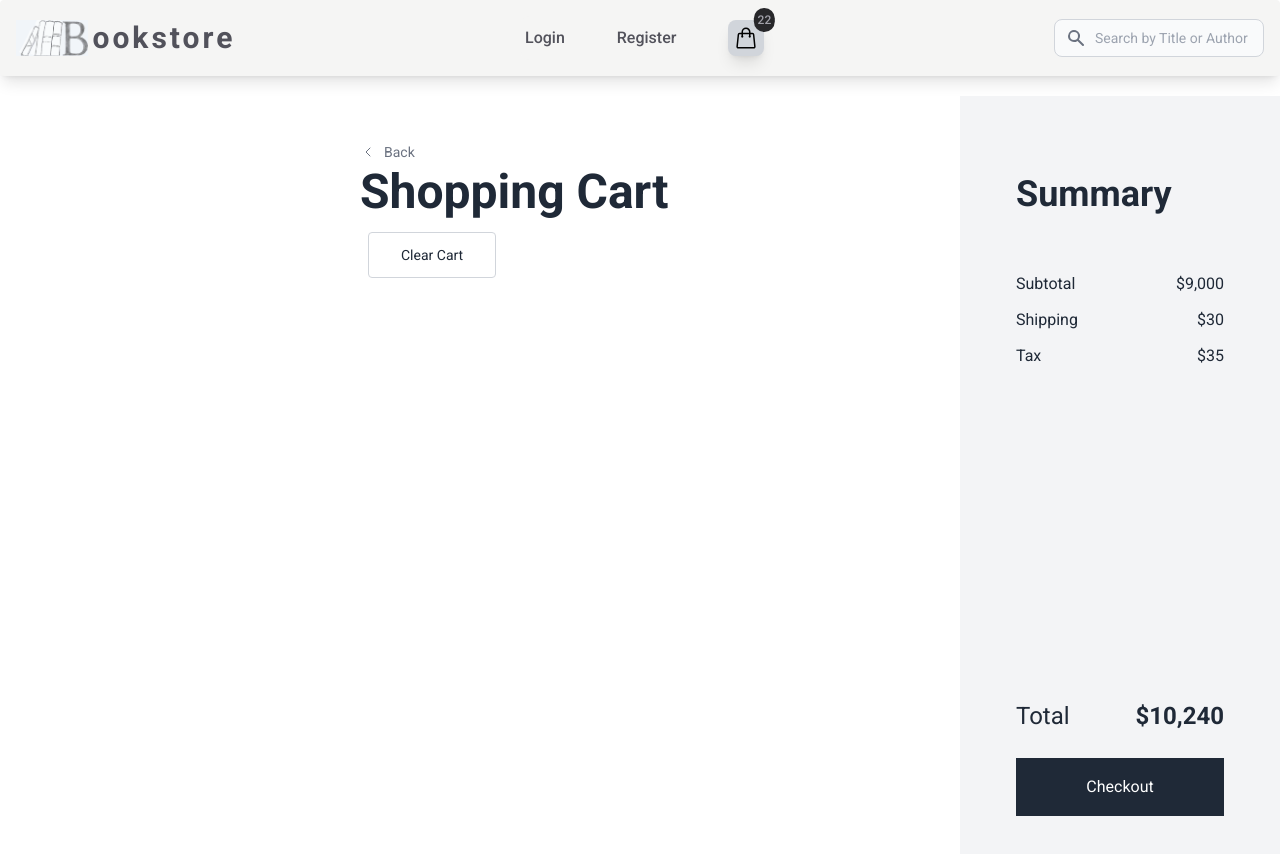
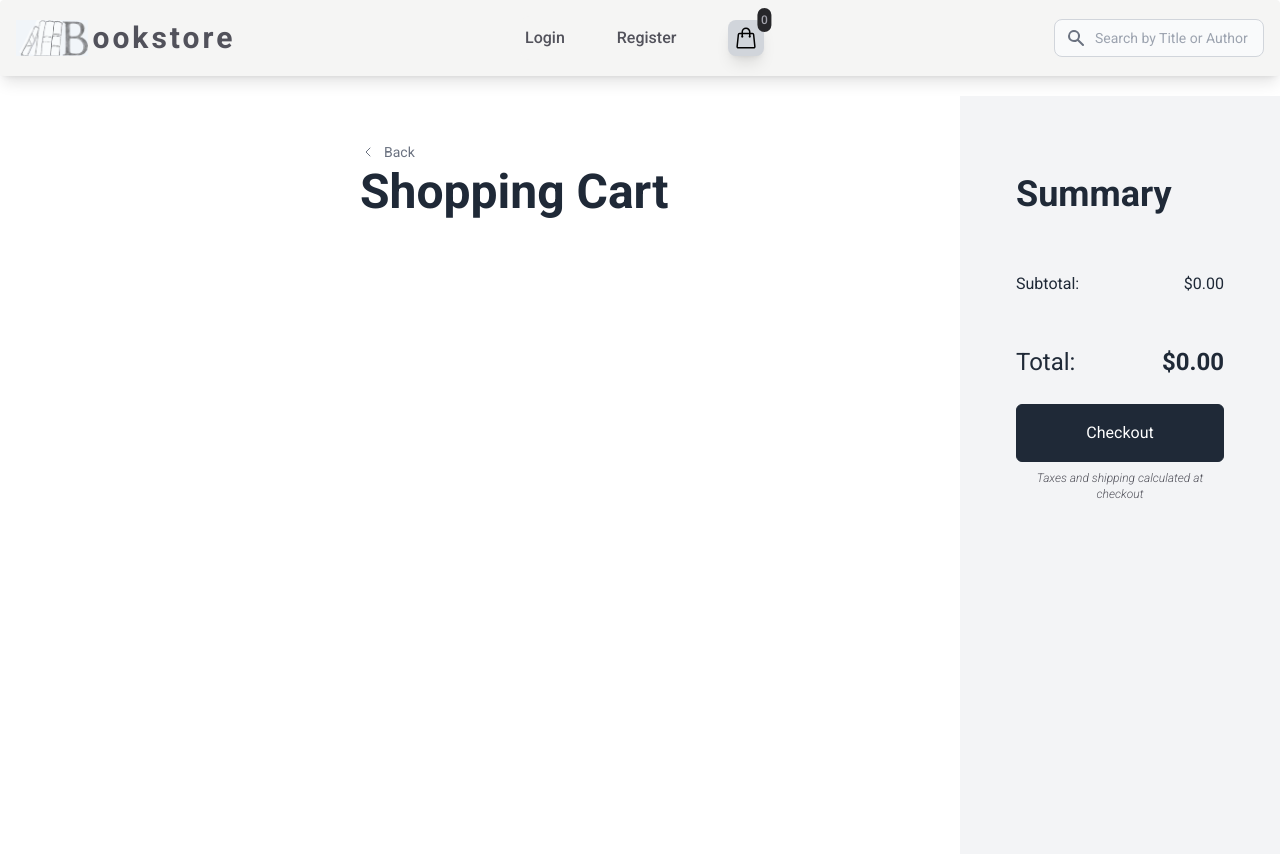
Before and after one commit to LuisSalas94/full-stack-bookstore, a React (Create React App) app in the folder frontend/: page /shoppingCart in a window 1280 px wide. Shown: the top 854 px of the page. Built offline with nearby package versions, Linux system fonts and the light colour scheme; what tw-elements would draw is missing.

Commit message:
Add Get total price feature

```diff
--- a/frontend/src/components/CardDetail.js
+++ b/frontend/src/components/CardDetail.js
@@ -115,9 +115,9 @@ const CardDetail = () => {
 									</span>
 									<button
 										onClick={() => handleCart()}
-										className="flex ml-auto text-white bg-indigo-400 border-0 py-2 px-3 focus:outline-none rounded"
+										className="flex ml-auto text-white leading-none bg-gray-800  py-3 px-3 focus:ring-gray-800 rounded-md"
 									>
-										Add to Cart
+										Add to Car
 									</button>
 
 									<Link
--- a/frontend/src/components/Navbar.js
+++ b/frontend/src/components/Navbar.js
@@ -4,8 +4,10 @@ import logo from "../images/logo.png";
 import Bars from "./Bars";
 import { fetchAsyncSearch } from "../features/books/booksSlice";
 import { useDispatch } from "react-redux";
+import { useSelector } from "react-redux";
 
 const Navbar = () => {
+	const { cartTotalQuantity } = useSelector((state) => state.cart);
 	const dispatch = useDispatch();
 	const [click, setClick] = useState(true);
 	const inputRef = useRef("");
@@ -85,7 +87,7 @@ const Navbar = () => {
 							<li>
 								<div className="inline-flex relative w-fit mx-3 md:mx-0">
 									<div className="absolute inline-block top-0 right-0 bottom-auto left-auto translate-x-2/4 -translate-y-1/2 rotate-0 skew-x-0 skew-y-0 scale-x-100 scale-y-100 p-1 text-xs bg-zinc-800 rounded-full z-10 text-zinc-400">
-										22
+										{cartTotalQuantity}
 									</div>
 									<div className="px-1.5 py-1.5 bg-gray-300 flex items-center justify-center text-center rounded-lg shadow-lg">
 										<div>
--- a/frontend/src/components/ShoppingCart.js
+++ b/frontend/src/components/ShoppingCart.js
@@ -4,16 +4,24 @@ import { useSelector, useDispatch } from "react-redux";
 import { removeFromCart, clearCart } from "../features/cart/cartSlice";
 import ConfirmationCard from "./ConfirmationCard";
 import { getIsbn } from "../features/isbn/isbnSlice";
-import { decreaseCartQuantity, addToCart } from "../features/cart/cartSlice";
+import {
+	decreaseCartQuantity,
+	addToCart,
+	getTotals,
+} from "../features/cart/cartSlice";
 
 const ShoppingCart = () => {
-	const [showConfirmation, setShowConfirmation] = useState(false);
-	const confirmation = useSelector((state) => state.isbn.showConfirmation);
-	//console.log("confirmation: ", confirmation);
+	// const [showConfirmation, setShowConfirmation] = useState(false);
+	// const confirmation = useSelector((state) => state.isbn.showConfirmation);
 	const cart = useSelector((state) => state.cart.cartItems);
-
+	const cart2 = useSelector((state) => state.cart);
+	//const { cartTotalAmount } = useSelector((state) => state.cart);
 	const navigate = useNavigate();
 	const dispatch = useDispatch();
+
+	useEffect(() => {
+		dispatch(getTotals());
+	}, [cart2, dispatch]);
 
 	const handleRemove = (isbn) => {
 		dispatch(removeFromCart(isbn));
@@ -28,8 +36,6 @@ const ShoppingCart = () => {
 
 	const handleDecrease = (item) => {
 		dispatch(decreaseCartQuantity(item));
-		console.log(decreaseCartQuantity(item.isbn));
-		console.log("#jojo");
 	};
 
 	const handleIncrease = (item) => {
@@ -87,11 +93,8 @@ const ShoppingCart = () => {
 												/>
 											</div>
 											<div className="md:pl-3 md:w-3/4">
-												<p className="text-xs leading-3 text-gray-800 md:pt-0 pt-4">
-													<span className="font-bold"> ISBN :</span> {item.isbn}
-												</p>
 												<div className="flex items-center justify-between w-full pt-1">
-													<p className="text-base font-black leading-none text-gray-800">
+													<p className="text-xl font-black leading-none text-gray-800">
 														{item.title}
 													</p>
 
@@ -118,32 +121,42 @@ const ShoppingCart = () => {
 														</button>
 													</div>
 												</div>
-												<p className="text-xs leading-3 text-gray-600 pt-2">
+												<p className="text-sm leading-3 text-gray-600 pt-2">
 													<span className="font-bold"> Author : </span>
 													{item.author}
 												</p>
-												<p className="text-xs leading-3 text-gray-600 py-4">
+												<p className="my-3 text-sm leading-3 text-gray-600 pt-2">
+													<span className="font-bold"> ISBN : </span>
+													{item.isbn}
+												</p>
+												<p className="text-sm my-3 leading-3 text-gray-600 py-4">
 													<span className="font-bold">Number of Pages :</span>{" "}
 													{item.num_pages}
 												</p>
-												<p className="w-96 text-xs leading-3 text-gray-600">
+												<p className="text-sm my-3 leading-3 text-gray-600 py-4">
+													<span className="font-bold">Price :</span>{" "}
+													{item.price}
+												</p>
+
+												<p className="w-96 text-sm leading-3 text-gray-600">
 													<span className="font-bold">Review :</span>{" "}
 													<span className="italic">{item.review}</span>
 												</p>
 												<div className="flex items-center justify-between pt-5 pr-6">
 													<div className="flex itemms-center">
-														<p className="text-xs leading-3 underline text-gray-800 cursor-pointer">
+														<p className="text-sm leading-3 underline text-gray-800 cursor-pointer">
 															Add to wishlist
 														</p>
 														<p
 															onClick={() => handleRemove(item.isbn)}
-															className="text-xs leading-3 underline text-red-500 pl-5 cursor-pointer"
+															className="text-sm leading-3 underline text-red-500 pl-5 cursor-pointer"
 														>
 															Remove
 														</p>
 													</div>
-													<p className="text-base font-black leading-none text-gray-800">
-														${item.price}
+													<p className="text-sm font-black leading-none text-gray-800">
+														Total Price: $
+														{(item.price * item.cartQuantity).toFixed(2)}
 													</p>
 												</div>
 											</div>
@@ -151,13 +164,15 @@ const ShoppingCart = () => {
 									);
 								})}
 
+								{cart.length >= 1 && (
 									<button
 										onClick={() => handleClearCart()}
 										className="mt-5 flex mx-2 my-2 bg-white transition duration-150 ease-in-out focus:outline-none rounded text-gray-800 border border-gray-300 px-8 py-3 text-sm"
 									>
 										Clear Cart
 									</button>
-								{showConfirmation && <ConfirmationCard />}
+								)}
+								{/* {showConfirmation && <ConfirmationCard />} */}
 							</div>
 
 							<div className="xl:w-1/2 md:w-1/3 xl:w-1/4 w-full bg-gray-100 h-full">
@@ -168,41 +183,29 @@ const ShoppingCart = () => {
 										</p>
 										<div className="flex items-center justify-between pt-16">
 											<p className="text-base leading-none text-gray-800">
-												Subtotal
+												Subtotal:
 											</p>
 											<p className="text-base leading-none text-gray-800">
-												$9,000
+												${cart2.cartTotalAmount.toFixed(2)}
 											</p>
 										</div>
-										<div className="flex items-center justify-between pt-5">
-											<p className="text-base leading-none text-gray-800">
-												Shipping
+										<div>
+											<div className=" lg:mt-8 flex items-center pb-6 justify-between lg:pt-5 pt-20">
+												<p className="text-2xl leading-normal text-gray-800">
+													Total:
 												</p>
-											<p className="text-base leading-none text-gray-800">
-												$30
+												<p className="text-2xl font-bold leading-normal text-right text-gray-800">
+													${cart2.cartTotalAmount.toFixed(2)}
 												</p>
 											</div>
-										<div className="flex items-center justify-between pt-5">
-											<p className="text-base leading-none text-gray-800">
-												Tax
-											</p>
-											<p className="text-base leading-none text-gray-800">
-												$35
-											</p>
-										</div>
-									</div>
-									<div>
-										<div className="flex items-center pb-6 justify-between lg:pt-5 pt-20">
-											<p className="text-2xl leading-normal text-gray-800">
-												Total
-											</p>
-											<p className="text-2xl font-bold leading-normal text-right text-gray-800">
-												$10,240
-											</p>
-										</div>
-										<button className="text-base leading-none w-full py-5 bg-gray-800 border-gray-800 border focus:outline-none focus:ring-2 focus:ring-offset-2 focus:ring-gray-800 text-white">
+
+											<button className="text-base leading-none w-full py-5 bg-gray-800 border-gray-800 border focus:outline-none focus:ring-2 focus:ring-offset-2 focus:ring-gray-800 text-white rounded-md">
 												Checkout
 											</button>
+											<h6 className="text-xs text-zinc-600 pt-2 italic text-center">
+												Taxes and shipping calculated at checkout
+											</h6>
+										</div>
 									</div>
 								</div>
 							</div>
--- a/frontend/src/features/cart/cartSlice.js
+++ b/frontend/src/features/cart/cartSlice.js
@@ -44,9 +44,31 @@ const cartSlice = createSlice({
 				state.cartItems = itemIndex;
 			}
 		},
+		getTotals(state, { payload }) {
+			let { total, quantity } = state.cartItems.reduce(
+				(cartTotal, cartItem) => {
+					const { price, cartQuantity } = cartItem;
+					const itemTotal = price * cartQuantity;
+					cartTotal.total += itemTotal;
+					cartTotal.quantity += cartQuantity;
+					return cartTotal;
+				},
+				{
+					total: 0,
+					quantity: 0,
+				}
+			);
+			state.cartTotalQuantity = quantity;
+			state.cartTotalAmount = total;
+		},
 	},
 });
 
-export const { addToCart, removeFromCart, clearCart, decreaseCartQuantity } =
-	cartSlice.actions;
+export const {
+	addToCart,
+	removeFromCart,
+	clearCart,
+	decreaseCartQuantity,
+	getTotals,
+} = cartSlice.actions;
 export default cartSlice.reducer;
--- a/frontend/src/features/store.js
+++ b/frontend/src/features/store.js
@@ -3,6 +3,7 @@ import bookReducer from "../features/books/booksSlice";
 import bookDetailReducer from "../features/book/bookSlice";
 import cartReducer from "../features/cart/cartSlice";
 import isbnReducer from "../features/isbn/isbnSlice";
+import { getTotals } from "../features/cart/cartSlice";
 
 const store = configureStore({
 	reducer: {
@@ -13,4 +14,6 @@ const store = configureStore({
 	},
 });
 
+store.dispatch(getTotals());
+
 export default store;
```
Lines whose indentation alone changed are shown as unchanged.
